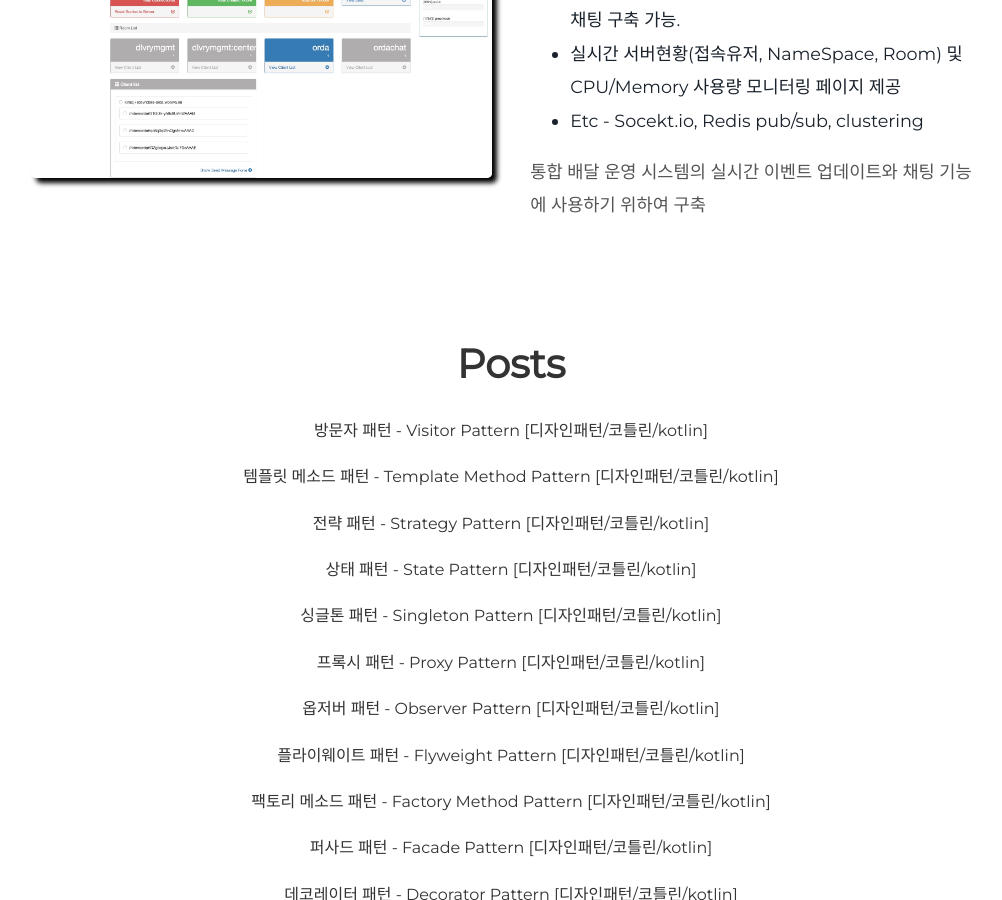
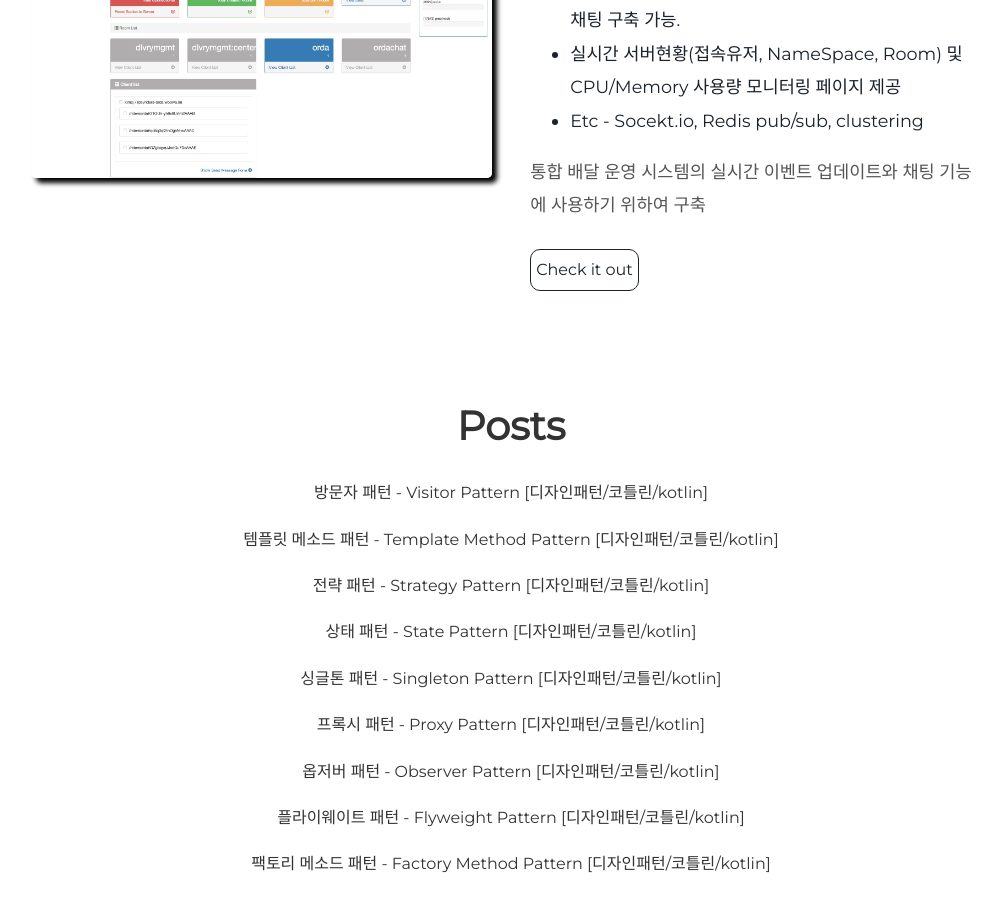
Before and after one commit to kimchanjung/blog-backup, a Jekyll site: the page built from index.html, in a window 1280 px wide and 900 px high, scrolled down 3440 px. Shown: the whole window, without its empty margins (129-1131 px from the left). Built offline with Jekyll 4.4.1, drawn with Linux system fonts in a browser that asks for light colours.

Commit message:
프로젝트 링크 추가

```diff
--- a/_includes/projects.html
+++ b/_includes/projects.html
@@ -55,7 +55,7 @@
       실시간 배달현황 및 라이더 위치 정보 제공, 라이더에게 실시간 배달건 배차 및 관제 기능,
       주문, 배달, 라이더 배달료정산 데이터 조회 및 제공.
     </p>
-    <a class="project-link" href="/tech/2017/09/09/real-time-service.html">Check it out</a>
+    <a class="project-link" href="/projects/2020/01/01/bros-v1.html">Check it out</a>
   </div>
   <div class="user-projects">
     <div class="images-left">
@@ -69,6 +69,8 @@
         <li>Etc - Socekt.io, Redis pub/sub, clustering</li>
       </ul>
       <p>
-        통합 배달 운영 시스템의 실시간 이벤트 업데이트와 채팅 기능에 사용하기 위하여 구축</p>
+        통합 배달 운영 시스템의 실시간 이벤트 업데이트와 채팅 기능에 사용하기 위하여 구축
+      </p>
+      <a class="project-link" href="/projects/2020/01/01/socket-io-server.html">Check it out</a>
     </div>
   </div>
```
